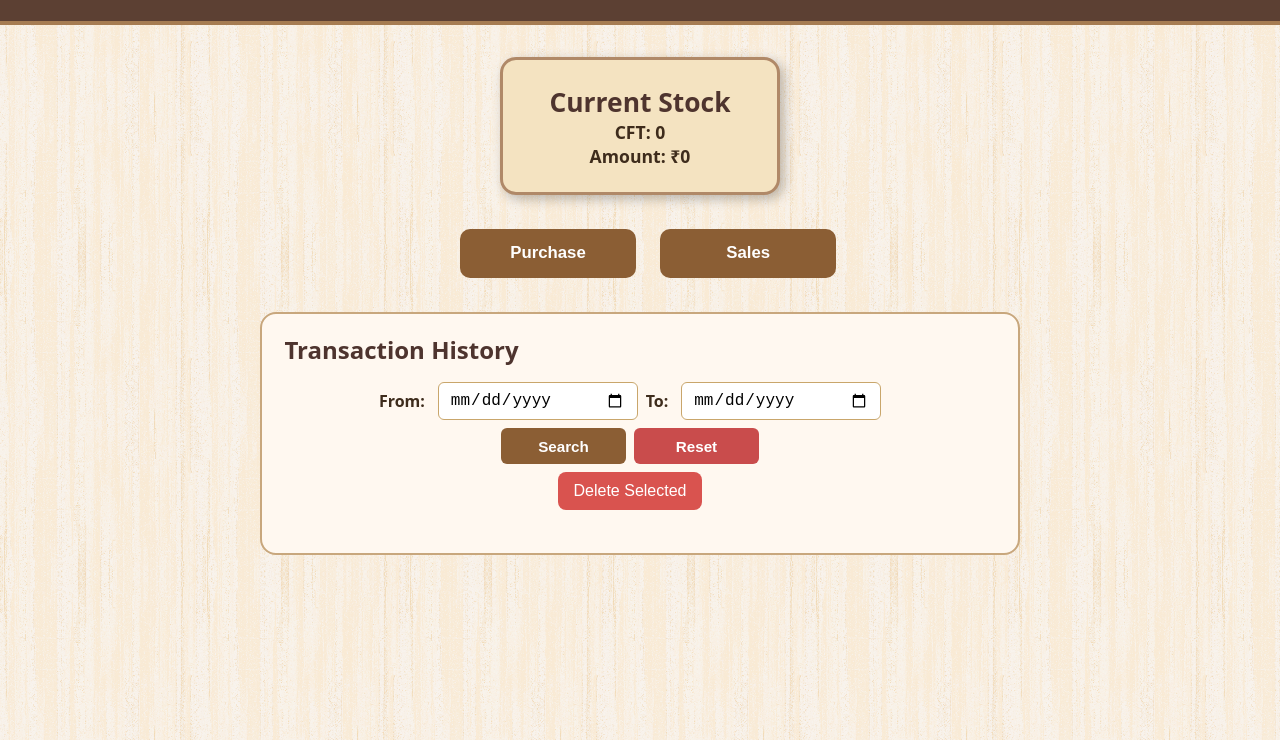
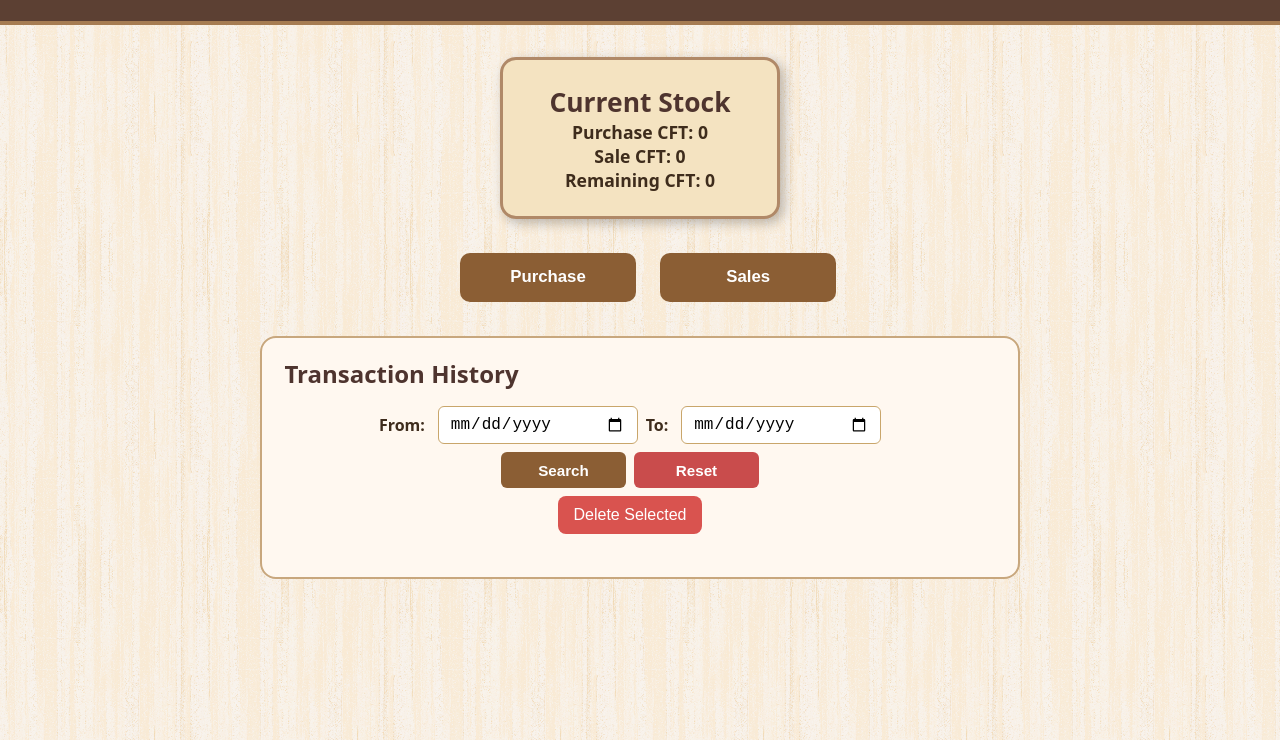
Before and after one commit to mddanish222/KR-Timber, a plain HTML site: page silver.html in a window 1280 px wide. Shown: the part 60-800 px from the top of the page. Drawn offline with Linux system fonts and the light colour scheme.

Commit message:
Revise stock management display and structure
Updated stock management details including purchase and sale units.

```diff
--- a/silver.html
+++ b/silver.html
@@ -16,11 +16,11 @@
   <main class="wood-container">
     <!-- Current Stock -->
     <section class="stock-card" id="stockSection">
-      <h2>Current Stock</h2>
-      <p id="stockUnits">Units: 0</p>
-      <p id="stockAmount">Amount: ₹0</p>
-    </section>
-
+  <h2>Current Stock</h2>
+  <p id="purchaseUnits">Purchase CFT: 0</p>
+  <p id="saleUnits">Sale CFT: 0</p>
+  <p id="remainingUnits">Remaining CFT: 0</p>
+</section>
     <!-- Action Buttons -->
     <div class="actions">
       <button class="btn1" id="purchaseBtn">Purchase</button>
```
